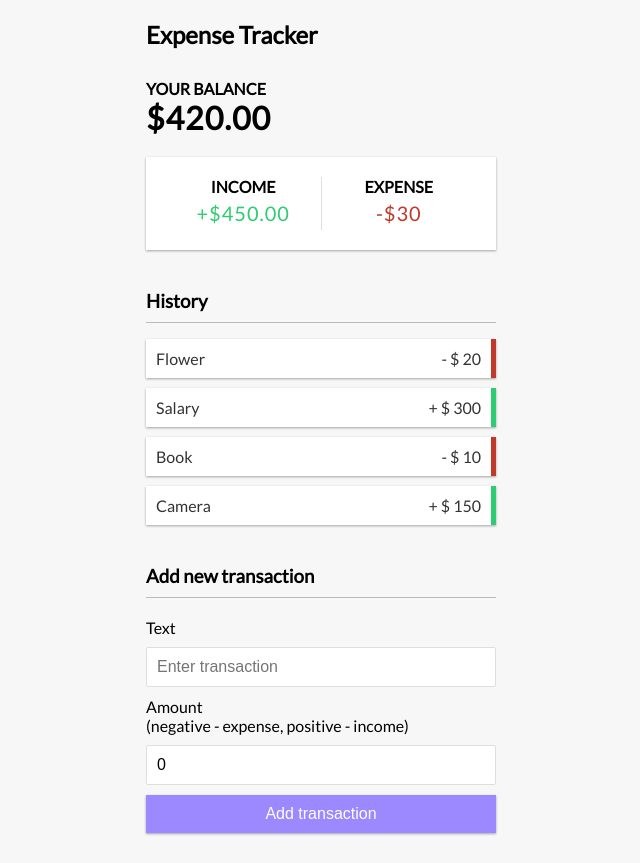
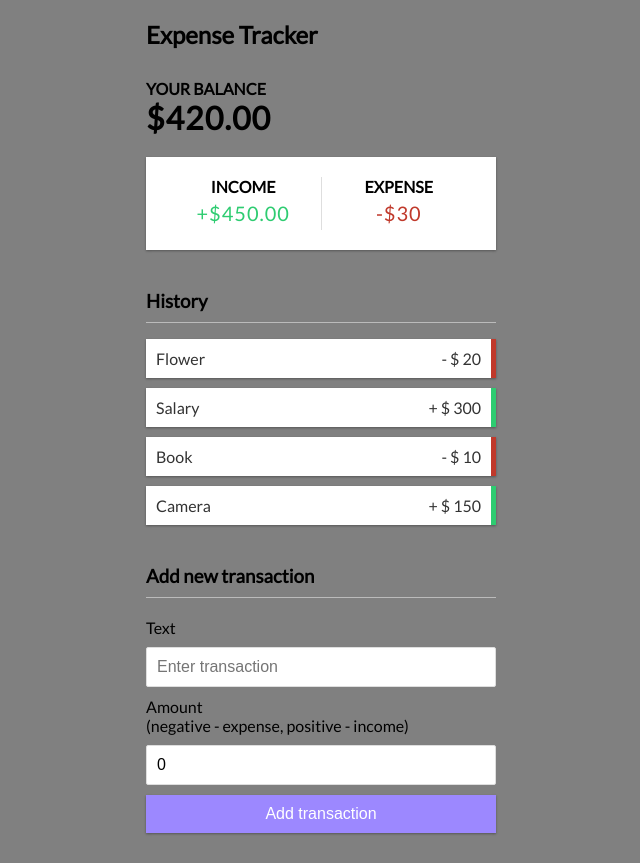
Before and after one commit to saddam-maratouq/Expense_Tracker, a React (Vite) app: page / in a window 1280 px wide. Shown: the whole page, without its empty margins (319-959 px from the left). Built offline with nearby package versions, Linux system fonts and the light colour scheme.

Commit message:
Add gray color to App

```diff
--- a/src/App.css
+++ b/src/App.css
@@ -9,7 +9,7 @@
 }
 
 body {
-  background-color: #f7f7f7;
+  background-color: gray;
   display: flex;
   flex-direction: column;
   align-items: center;
```
